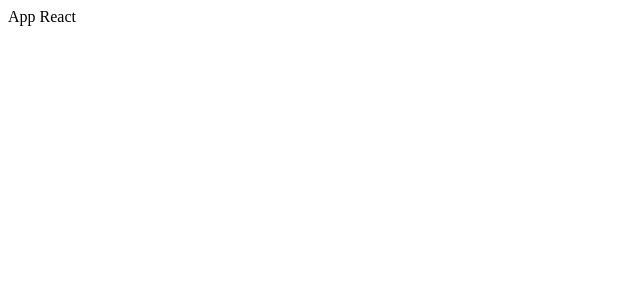
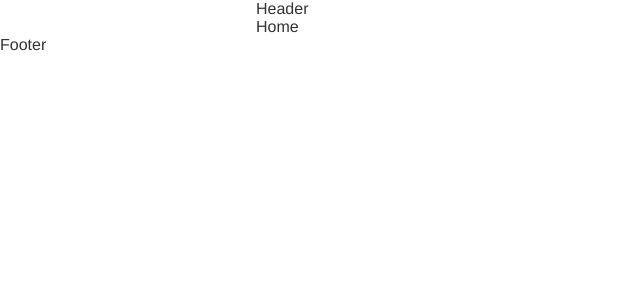
Before and after one commit to cafecomlucas/origamidDogsReactWeb, a React (Vite) app: page / in a window 1280 px wide. Shown: the top 300 px of the page, without its empty margins (0-640 px from the left). Built offline with nearby package versions, Linux system fonts and the light colour scheme.

Commit message:
Estrutura inicial | Criação de componentes/CSS

```diff
--- /dev/null
+++ b/src/App.css
@@ -0,0 +1,39 @@
+* {
+  box-sizing: border-box;
+}
+
+body {
+  margin: 0;
+  color: #333;
+  --type-first: Helvetica, Arial, sans-serif;
+  --type-second: 'Spectral', Georgia;
+  font-family: var(--type-first);
+}
+
+h1, h2, h3, h4, p {
+  margin: 0;
+}
+
+ul, li {
+  list-style: none;
+  margin: 0;
+  padding: 0;
+}
+
+img {
+  display: block;
+  max-width: 100%;
+}
+
+button, input {
+  display: block;
+  font-size: 1rem;
+  font-family: var(--type-first);
+  color: #333;
+}
+
+.container {
+  max-width: 50rem;
+  padding: 0 1rem;
+  margin: 0 auto;
+}
--- a/src/App.jsx
+++ b/src/App.jsx
@@ -1,7 +1,16 @@
-import React from 'react';
+import Header from './Components/Header';
+import Home from './Components/Home';
+import Footer from './Components/Footer';
+import './App.css';
 
 const App = () => {
-  return <div>App React</div>;
+  return (
+    <div>
+      <Header />
+      <Home />
+      <Footer />
+    </div>
+  );
 };
 
 export default App;
--- /dev/null
+++ b/src/Components/Footer.jsx
@@ -0,0 +1,7 @@
+import styles from './Footer.module.css';
+
+const Footer = () => {
+  return <div className={styles.footer}>Footer</div>;
+};
+
+export default Footer;
--- /dev/null
+++ b/src/Components/Footer.module.css
@@ -0,0 +1 @@
+.footer {}
--- /dev/null
+++ b/src/Components/Header.jsx
@@ -0,0 +1,11 @@
+import styles from './Header.module.css';
+
+const Header = () => {
+  return (
+    <div className={styles.header}>
+      <nav className="container">Header</nav>
+    </div>
+  );
+};
+
+export default Header;
--- /dev/null
+++ b/src/Components/Header.module.css
@@ -0,0 +1 @@
+.header {}
--- /dev/null
+++ b/src/Components/Home.jsx
@@ -0,0 +1,5 @@
+const Home = () => {
+  return <div className="container">Home</div>;
+};
+
+export default Home;
```
Also changed, not shown: 1 other file (tests, documents, lock files or other folders).
